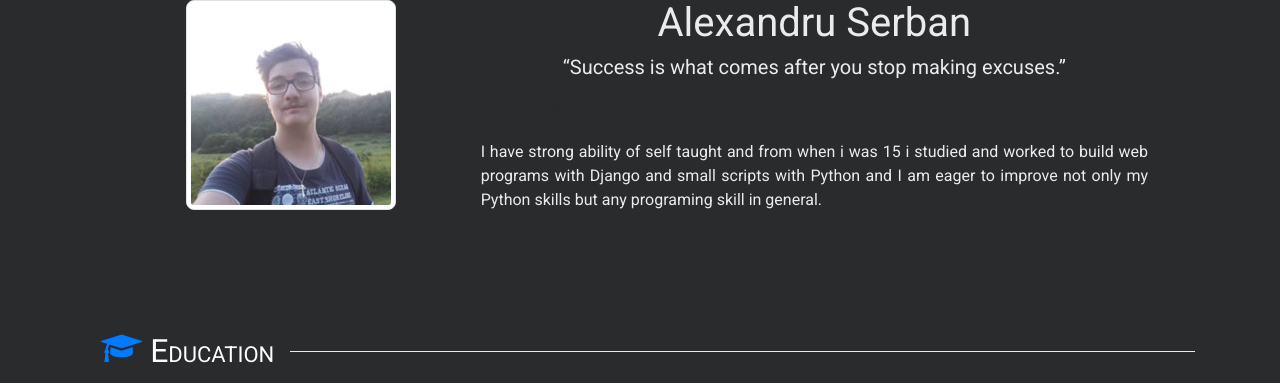
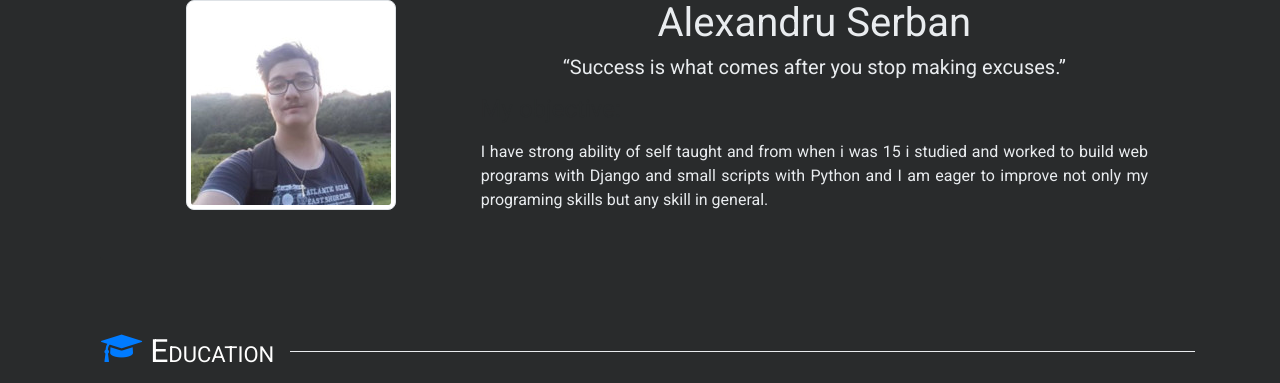
Before and after one commit to AlexandruSerban321/resume, a Django app: page / in a window 1280 px wide. Shown: the part 97-480 px from the top of the page. Run offline with Django 3.2, Linux system fonts and the light colour scheme; data that the repository does not hold is empty; some libraries are stand-ins or nearby versions; some web fonts are replaced.

Commit message:
changed up the description just a bit

```diff
--- a/templates/resume.html
+++ b/templates/resume.html
@@ -30,7 +30,7 @@
                             I have strong ability of self taught and from when i was 15 i studied and
                             worked to build web programs with Django and small scripts with Python and I am eager to
                             improve not only my
-                            Python skills but any programing skill in general.
+                            programing skills but any skill in general.
                         </p>
                     </div>
                 </div>
```
